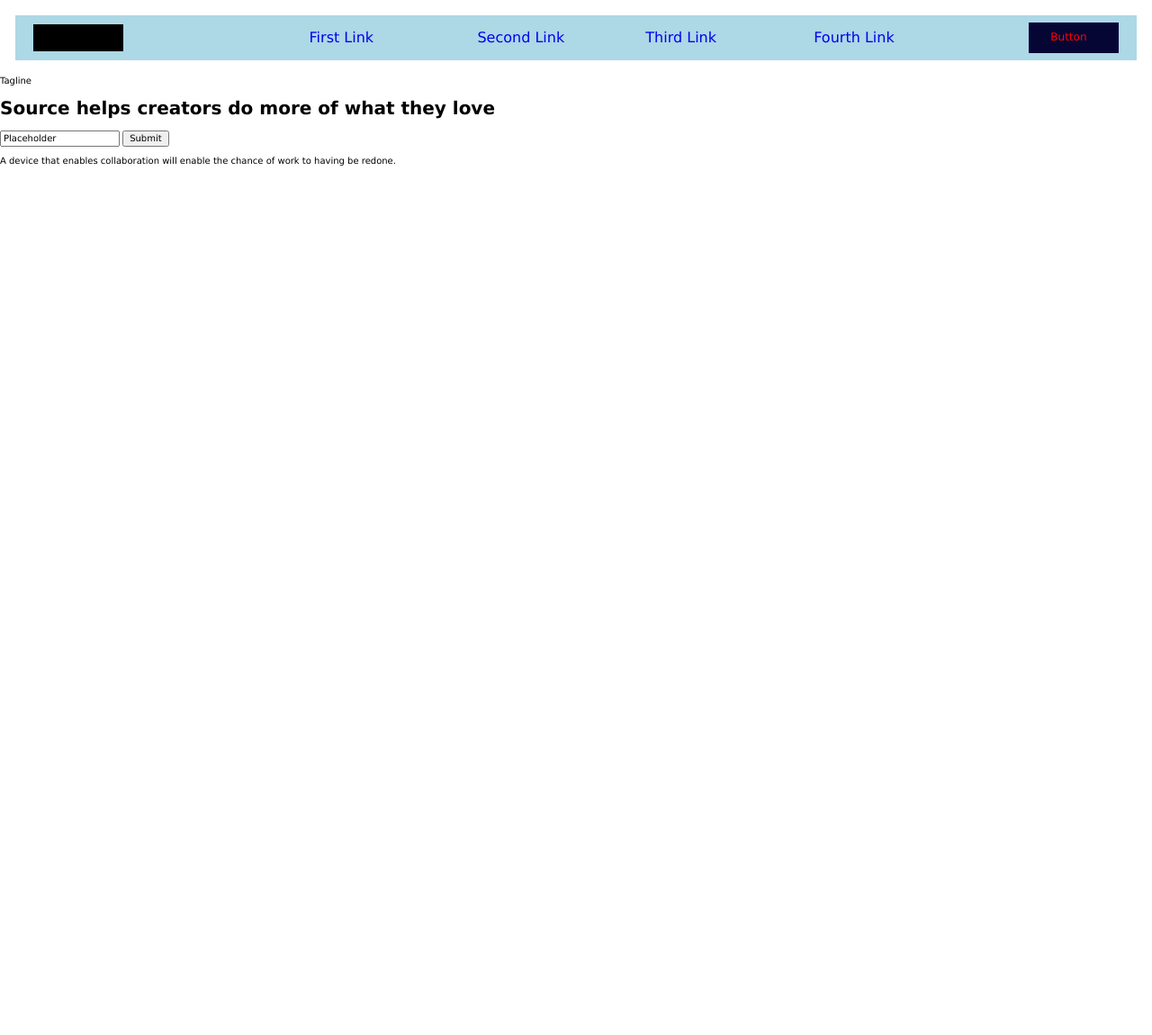
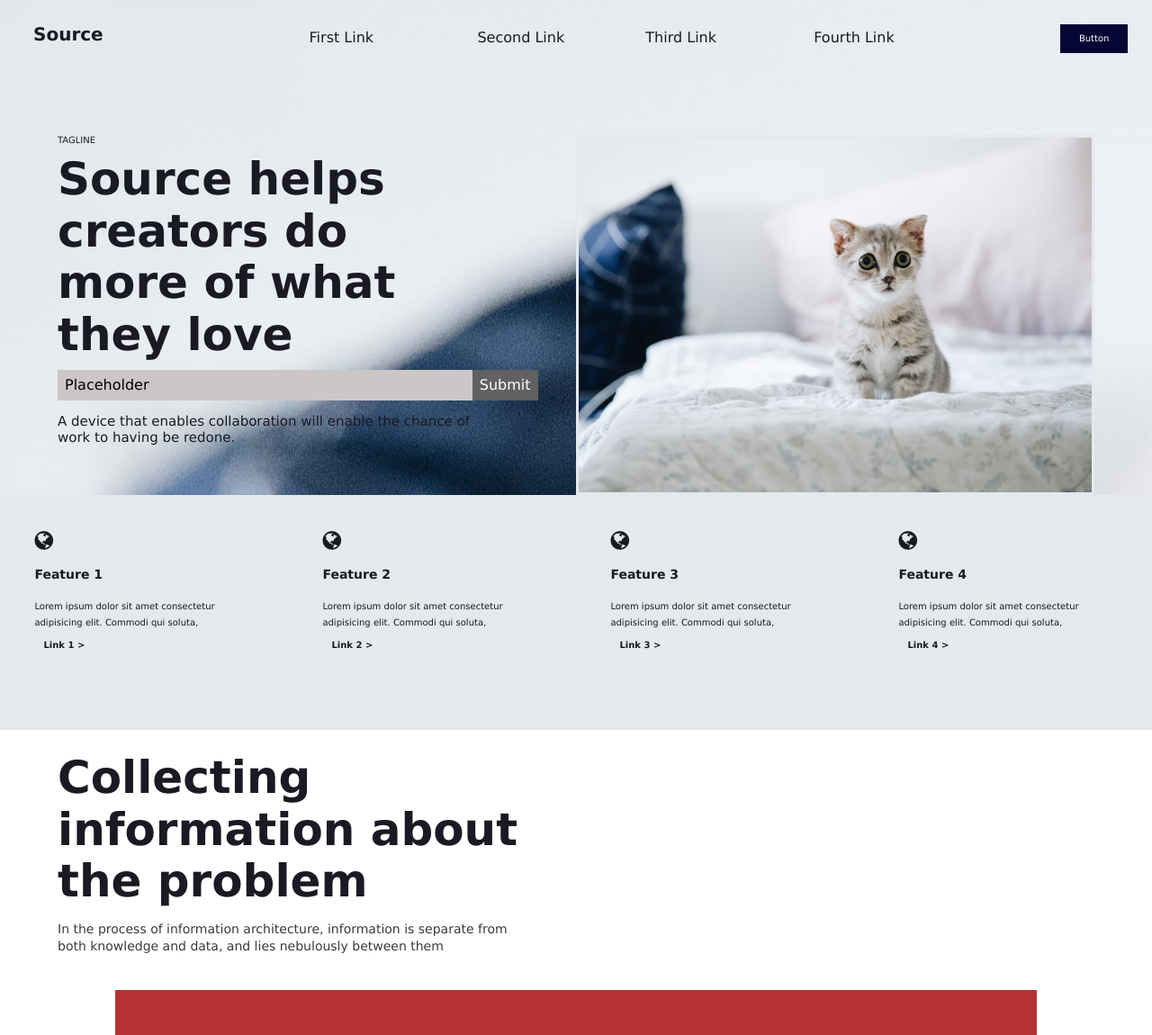
Before and after one commit to klrqn/layouts, a plain HTML site: page Source/index.html in a window 1280 px wide. Shown: the whole page at 90% size. Before the commit the page ends 800 px from the top, so only its background shows below. Drawn offline with Linux system fonts and the light colour scheme.

Commit message:
finished source layoug

```diff
--- a/Source/css/style.css
+++ b/Source/css/style.css
@@ -27,6 +27,12 @@ html {
 
 body {
   font-family: Verdana, Geneva, Tahoma, sans-serif;
+  color:rgb(26, 26, 36);
+}
+
+.kittyWrapper {
+  background:url(../img/main-kitty.jpeg);
+  overflow: auto;
 }
 
 
@@ -40,7 +46,7 @@ header {
 }
 
 .btn {
-  font-size: 1.2rem;
+  font-size: 1rem;
   background-color: rgb(6, 6, 53);
   color: white;
   padding: 1rem 2.4rem;
@@ -63,18 +69,20 @@ footer {
 /* HEADER NAV */
 nav {
   width: 100%;
-  background-color: lightblue;
-  height: 5rem;
+  min-height: 5rem;
+  overflow: hidden;
+  /* background-color: rgb(222, 232, 249); */
 }
 
 .logo {
   float: left;
+  font-weight: 900;
+  font-size: 2rem;
   height: 3rem;
   width: 8%;
   margin-top: 1rem;
   margin-right: 15%;
   margin-left: 2rem;
-  background-color: black;
 }
 
 ul {
@@ -98,13 +106,145 @@ li a {
   text-align: center;
   padding: 1rem 2rem;
   text-decoration: none;
+  color:rgb(26, 26, 36);
 }
 
 nav a.btn {
   margin-top: .8rem;
-  margin-right: 2rem;
+  margin: 1rem;
+  float: right;
+  width: 6%;
+  padding: 1rem;
+  text-align: center;
+}
 
+/* MAIN */
+main {
+  padding: 5%;
+
+}
+
+main section {
+  width: 40%;
+  margin: 0;
+  float: left;
+}
+
+
+main span {
+  font-size: 1rem;
+  text-transform: uppercase;
+}
+
+main h1 {
+  font-size: 5rem;
+  color:rgb(26, 26, 36);
+  width: 100%;
+  margin: 1rem 0;
+}
+
+
+form input[type="text"] {
+  position: relative;
+  font-size: 1.6rem;
+  background-color: rgb(204, 198, 198);
+  padding: .8rem;
+  border: none;
+  width: 100%;
+}
+
+form input[type="submit"] {
+  position: absolute;
+  font-size: 1.6rem;
+  color: white;
+  background-color: rgb(97, 97, 97);
+  padding: .8rem;
+  border: none;
+
+}
+
+main p {
+  font-size: 1.5rem;
+  width: 100%;
+}
+
+.bigComputer {
+  width: 50%;
   float: right;
-  width: 8%;
-  color: red;
+  height: 400px;
+  border: 3px solid #e4e9ed;
+  background:center / cover url(../img/main-kitty.jpeg);
+  padding: 1rem;
 }
+
+/* FOUR SECTIONS LAYOUT BELOW MAIN */
+
+.fourFeatures {
+  background-color: #e4e9ed;
+  /* padding: 0 8%; */
+  color:#191a1b;
+  padding-bottom: 5rem;
+  overflow: auto;
+}
+
+.feature {
+  width: 25%;
+  padding: 3%;
+  float: left;
+}
+
+.fa {
+  height: 2rem;
+  width: 2rem;
+  font-size: 2.4rem;
+  padding: 0
+}
+
+h4 {
+  font-size: 1.4rem;
+  font-weight: 600;
+}
+
+.feature p {
+  line-height: 1.8;
+}
+
+.feature a {
+  font-size: 1rem;
+  font-weight: 900;
+  text-decoration: none;
+  color: #191a1b;
+  margin: 1rem;
+}
+
+.feature a:hover {
+  background-color: #191a1b;
+  color: white;
+}
+
+/* COLLECTING INFO SECTION */
+
+.collecting {
+  padding: 2% 5%;
+}
+
+.collecting h2 {
+  font-size: 5rem;
+  width: 50%;
+  margin: 0;
+  padding: 0;
+}
+
+.collecting p {
+  font-size: 1.4rem;
+  width: 45%;
+  line-height: 1.9rem;
+  color:#383b3d;
+}
+
+footer {
+  width: 80%;
+  height: 50px;
+  background-color:rgb(182, 52, 52);
+  margin: 0 auto;
+}
--- a/Source/index.html
+++ b/Source/index.html
@@ -5,17 +5,18 @@
   	<meta name="description" content="Your description goes here">
   	<meta name="keywords" content="one, two, three">
 		<meta name="viewport" content="width=device-width, initial-scale=1">
-
-		<title>Blank Template</title>
+		<link rel="stylesheet" href="https://maxcdn.bootstrapcdn.com/font-awesome/4.4.0/css/font-awesome.min.css">
+		<title>Source Site Main</title>
 
 		<!-- external CSS link -->
 		<link rel="stylesheet" href="css/normalize.css">
 		<link rel="stylesheet" href="css/style.css">
 	</head>
 	<body>
+		<section class="kittyWrapper">
 			<header>
 				<nav>
-				<a class="logo" href="#"></a>
+					<span class="logo">Source</span>
 					<ul>
 						<li>
 							<a href="#">First Link</a>
@@ -33,7 +34,7 @@
 					<a href="#" class="btn">Button</a>
 				</nav>
 			</header>
-		<main class="clear">
+			<main>
 				<section>
 					<span>Tagline</span>
 					<h1>Source helps creators do more of what they love</h1>
@@ -45,14 +46,44 @@
 						A device that enables collaboration will enable the chance of work to having be redone.
 					</p>
 				</section>
+				<section class="bigComputer">
+					<div></div>
+					<!-- will make this into an image later -->
+				</section>
 			</main>
-
-
-
-
-
-
-
+		</section>
+		<section class="fourFeatures">
+			<div class="feature">
+				<i class="fa fa-globe"></i>
+				<h4>Feature 1</h4>
+				<p>Lorem ipsum dolor sit amet consectetur adipisicing elit. Commodi qui soluta, </p>
+				<a href="#">Link 1 ></a>
+			</div>
+			<div class="feature">
+				<i class="fa fa-globe"></i>
+				<h4>Feature 2</h4>
+				<p>Lorem ipsum dolor sit amet consectetur adipisicing elit. Commodi qui soluta, </p>
+				<a href="#">Link 2 ></a>
+			</div>
+			<div class="feature">
+				<i class="fa fa-globe"></i>
+				<h4>Feature 3</h4>
+				<p>Lorem ipsum dolor sit amet consectetur adipisicing elit. Commodi qui soluta, </p>
+				<a href="#">Link 3 ></a>
+			</div>
+			<div class="feature">
+				<i class="fa fa-globe"></i>
+				<h4>Feature 4</h4>
+				<p>Lorem ipsum dolor sit amet consectetur adipisicing elit. Commodi qui soluta, </p>
+				<a href="#">Link 4 ></a>
+			</div>
+		</section>
+		<section class="collecting">
+			<h2>Collecting information about the problem</h2>
+			<p>In the process of information architecture, information is separate from both knowledge and data, and lies nebulously between them</p>
+		</section>
+		<footer>
+		</footer>
 
 		<script type="text/javascript" src="js/main.js"></script>
 	</body>
```
Also changed, not shown: Source/img/main-kitty.jpeg (added), 1 other file. Lines whose indentation alone changed are shown as unchanged.
